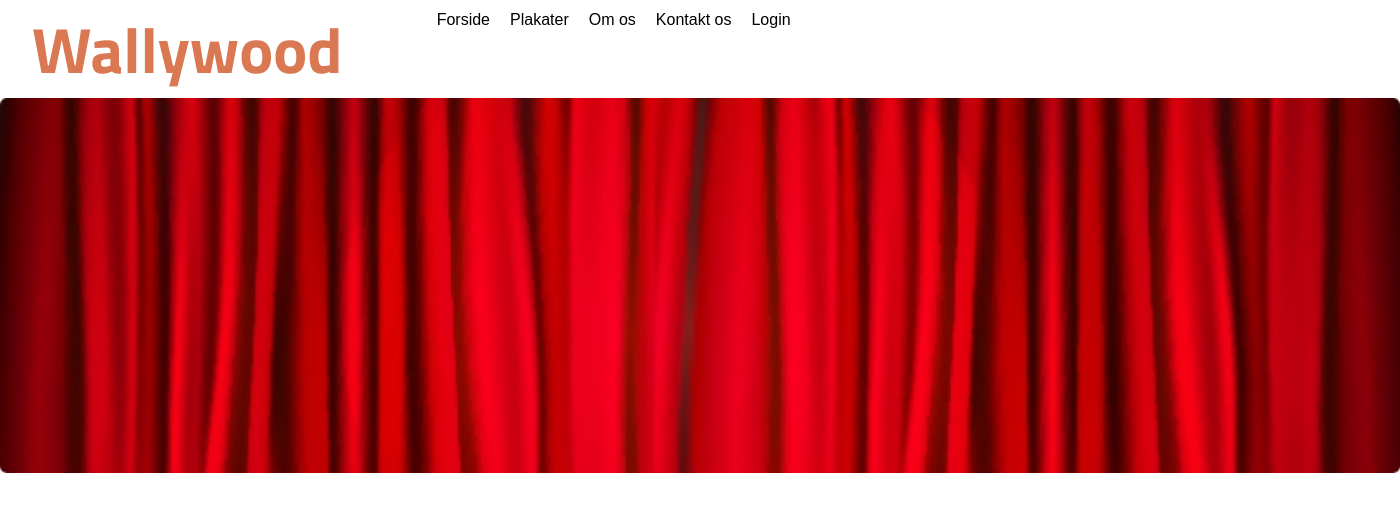
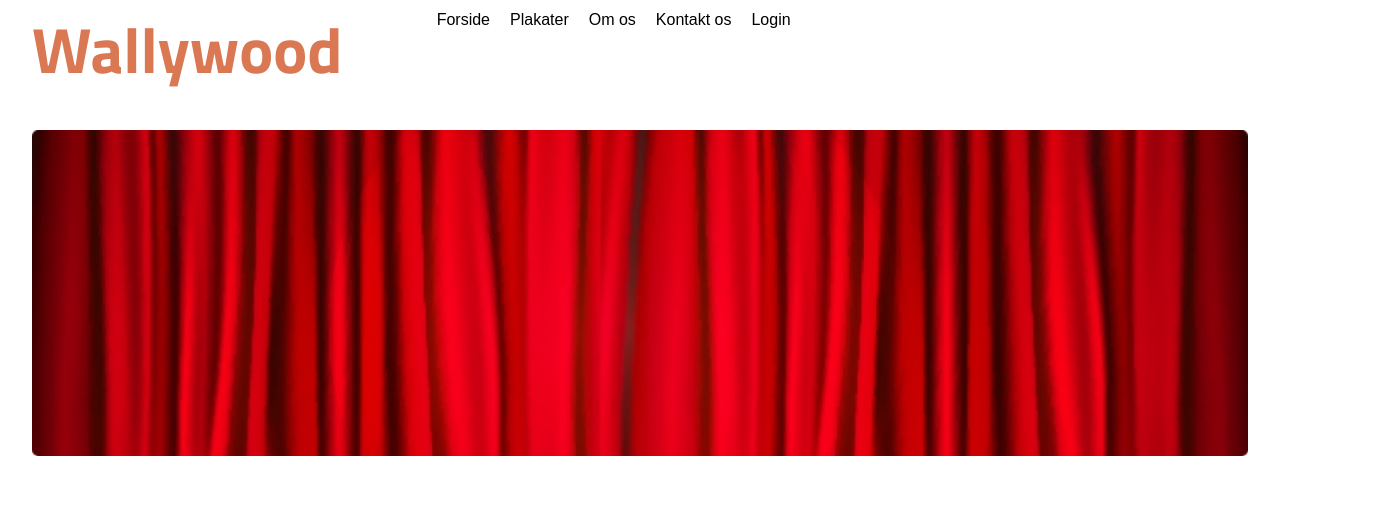
Before and after one commit to Team-Wallywood/Wallywood, a React (Vite) app: page / in a window 1280 px wide. Shown: the top 510 px of the page, 1400 px wide, since content can reach past the window. Built offline with nearby package versions, Linux system fonts and the light colour scheme; no server answers; the database is empty.

Commit message:
add banner component

```diff
--- /dev/null
+++ b/src/Components/Banner/Banner.Styled.js
@@ -0,0 +1,10 @@
+import styled from "styled-components";
+
+export const BannerStyled = styled.div`
+  display: flex;
+  justify-content: center;
+  padding: 2rem 2rem 0 2rem;
+  img {
+    width: 100%;
+  }
+`;
--- /dev/null
+++ b/src/Components/Banner/Banner.jsx
@@ -0,0 +1,12 @@
+import { BannerStyled } from "./Banner.Styled";
+
+import bannerImage from "../../Assets/Images/curtain.jpg";
+
+
+export const Banner = () => {
+    return (
+        <BannerStyled>
+            <img src={bannerImage} alt="Banner" />
+        </BannerStyled>
+    )
+}
--- a/src/Pages/HomePage/HomePage.jsx
+++ b/src/Pages/HomePage/HomePage.jsx
@@ -1,11 +1,11 @@
 import { MainCards } from "../../Components/mainCards/mainCards";
-import Banner from "../../Assets/Images/curtain.jpg"
 import { Container } from "../../Components/Container/Container";
+import { Banner } from "../../Components/Banner/Banner";
 
 export const HomePage = () => {
   return (
     <Container>
-      <img src={Banner} alt="Banner" width={1400} />
+      <Banner />
       <MainCards />
     </Container>
   );
```
